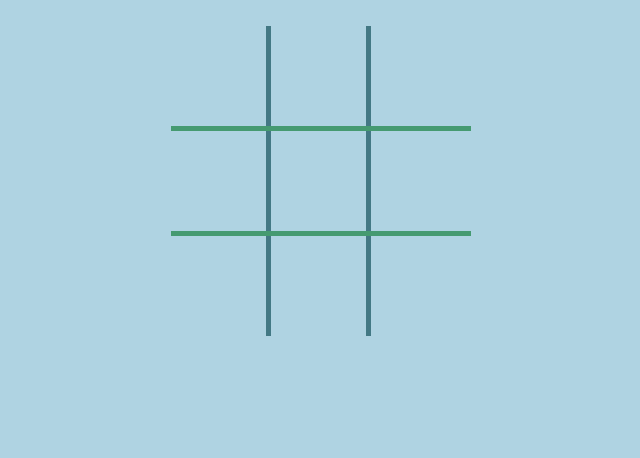
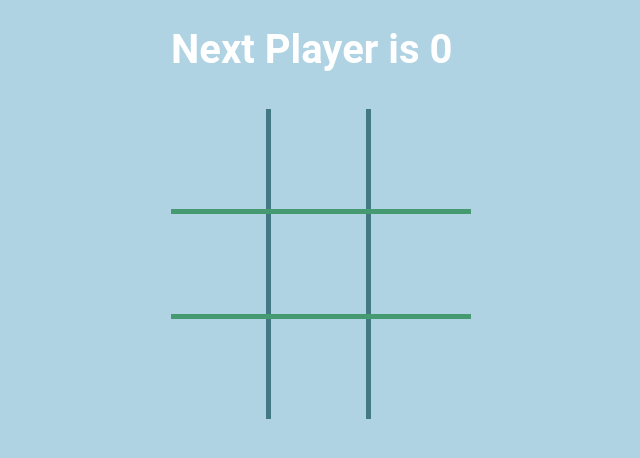
Before and after one commit to Anushasri-27/ticTacToe-game, a React (Vite) app: page / in a window 1280 px wide. Shown: the top 458 px of the page, without its empty margins (319-959 px from the left). Built offline with nearby package versions, Linux system fonts and the light colour scheme.

Commit message:
status messagelogic is added

```diff
--- a/src/App.jsx
+++ b/src/App.jsx
@@ -1,13 +1,41 @@
 import Board from './components/Board'
+import { useState } from 'react';
 import './style.scss'
 
 function App() {
 
 
+const [square,setSquare]=useState(Array(9).fill(null))   ;
+//create state for player
+const [isXNext,setIsXNext] = useState(false);
+//state of player to display msg
+const nextPlayer= isXNext? 'x' :'0';
+
+const handleSquareClick = clickedPosition => {
+      //to prevent chnaging of value once the square is filled
+      if(square[clickedPosition]){
+          return;
+      }
+      //set value in sq as per logic
+      setSquare( currentSquare => {
+        return currentSquare.map((squareValue,position)=>{
+          if(clickedPosition === position){
+               return isXNext ? 'X' : '0';
+          }
+
+          return squareValue;
+
+        });
+      });
+      setIsXNext((currentIsXNext)=> !currentIsXNext);
+};
+
   return (
     <div className="app">
         <div>
-             <Board />
+             <div className='status-message'>Next Player is {nextPlayer}</div>
+
+             <Board square={square} handleSquareClick={handleSquareClick }/>
 
         </div>
 
--- a/src/components/Board.jsx
+++ b/src/components/Board.jsx
@@ -1,29 +1,7 @@
 import Square from "./Square"
-import { useState } from "react"
-const Board =()=>{
 
-const [square,setSquare]=useState(Array(9).fill(null))   ;
-//create state for player
-const [isXNext,setIsXNext] = useState(false);
-const handleSquareClick = clickedPosition => {
-      //to prevent chnaging of value once the square is filled
-      if(square[clickedPosition]){
-          return;
-      }
-      //set value in sq as per logic
-      setSquare( currentSquare => {
-        return currentSquare.map((squareValue,position)=>{
-          if(clickedPosition === position){
-               return isXNext ? 'X' : '0';
-          }
-
-          return squareValue;
-
-        });
-      });
-      setIsXNext((currentIsXNext)=> !currentIsXNext);
-};
-
+// eslint-disable-next-line react/prop-types
+const Board =({square, handleSquareClick})=>{
 
 
 const renderSquare = position => {
--- a/src/components/Square.jsx
+++ b/src/components/Square.jsx
@@ -1,3 +1,4 @@
+// eslint-disable-next-line react/prop-types
 const Square = ({value,onClick})=>{
 
     return(
--- a/src/style.scss
+++ b/src/style.scss
@@ -8,6 +8,7 @@ body {
   color: #fff;
   padding-top: 2%;
   margin: 0;
+
 }
 
 button {
@@ -68,9 +69,9 @@ button {
 }
 
 .status-message {
-	margin-bottom: 30px;
-	font-size: 1.2rem;
-	font-weight: lighter;
+	margin-bottom: 36px;
+  font-size: 2.5rem;
+  font-weight: bolder;
 	span {
 	  font-weight: normal;
 	}
```
